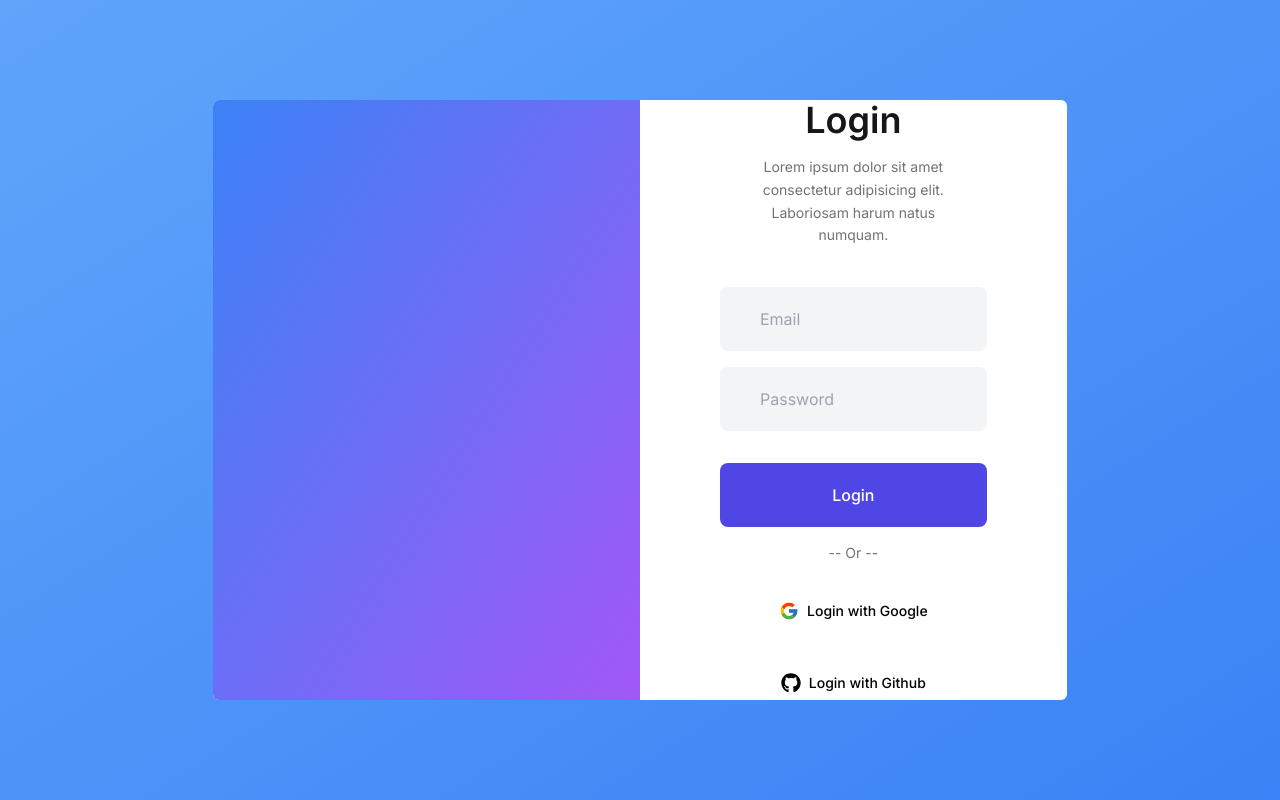
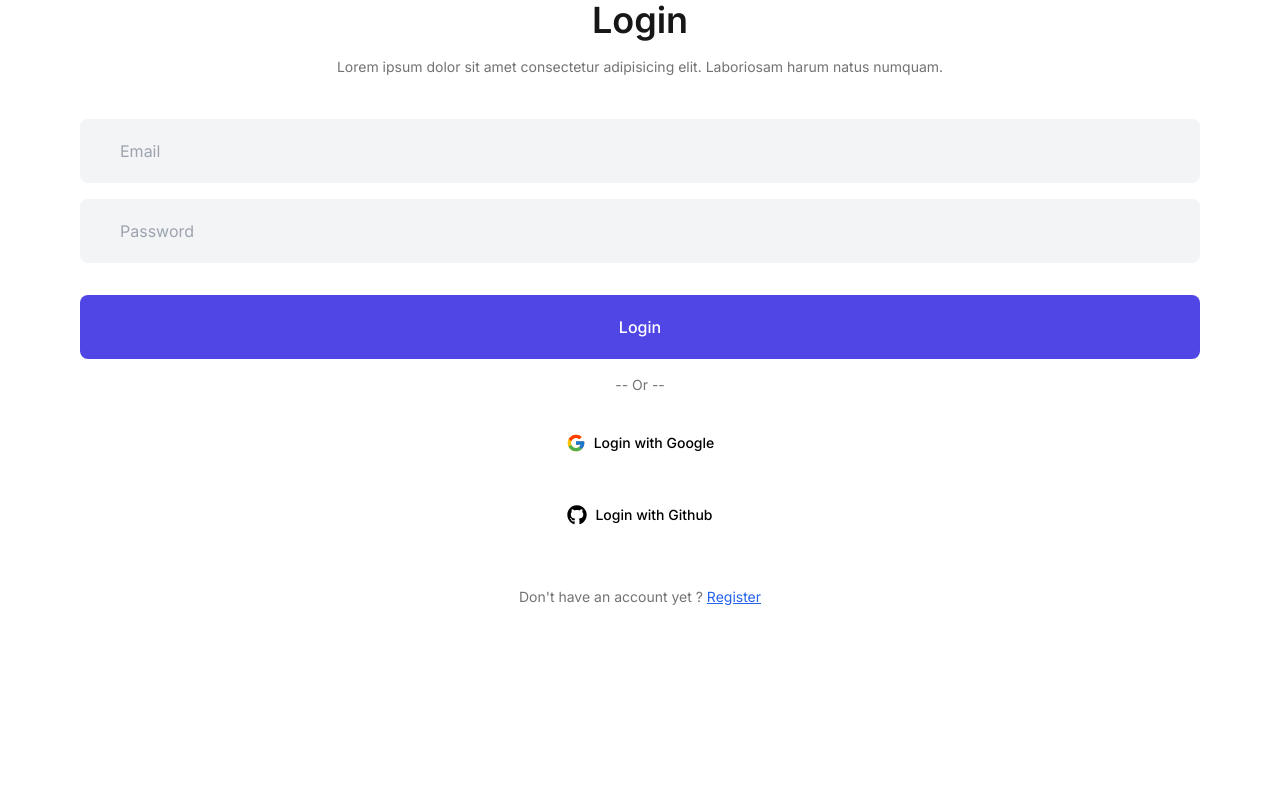
Before and after one commit to nzrmm/codedesign-authed, a Next.js app: page /login in a window 1280 px wide. Built offline with nearby package versions, Linux system fonts and the light colour scheme.

Commit message:
refactor(layout): re-style login-register-layout

```diff
--- a/src/layouts/login-register-layout/index.tsx
+++ b/src/layouts/login-register-layout/index.tsx
@@ -7,24 +7,7 @@
 
 const LoginRegisterLayout = ({ children }: ILoginRegisterLayoutProps) => {
   return (
-    <div
-      className={cn(
-        "flex justify-center items-center h-screen",
-        "bg-gradient-to-br from-blue-400 to-blue-500"
-      )}
-    >
-      <div
-        className={cn(
-          "w-8/12 h-3/4 grid lg:grid-cols-2",
-          "bg-white rounded-md overflow-hidden"
-        )}
-      >
-        <div
-          className={cn("bg-gradient-to-br from-blue-500 to-purple-500")}
-        ></div>
-        {children}
-      </div>
-    </div>
+    <div className={cn("antialiased w-full min-h-screen")}>{children}</div>
   );
 };
 
```
